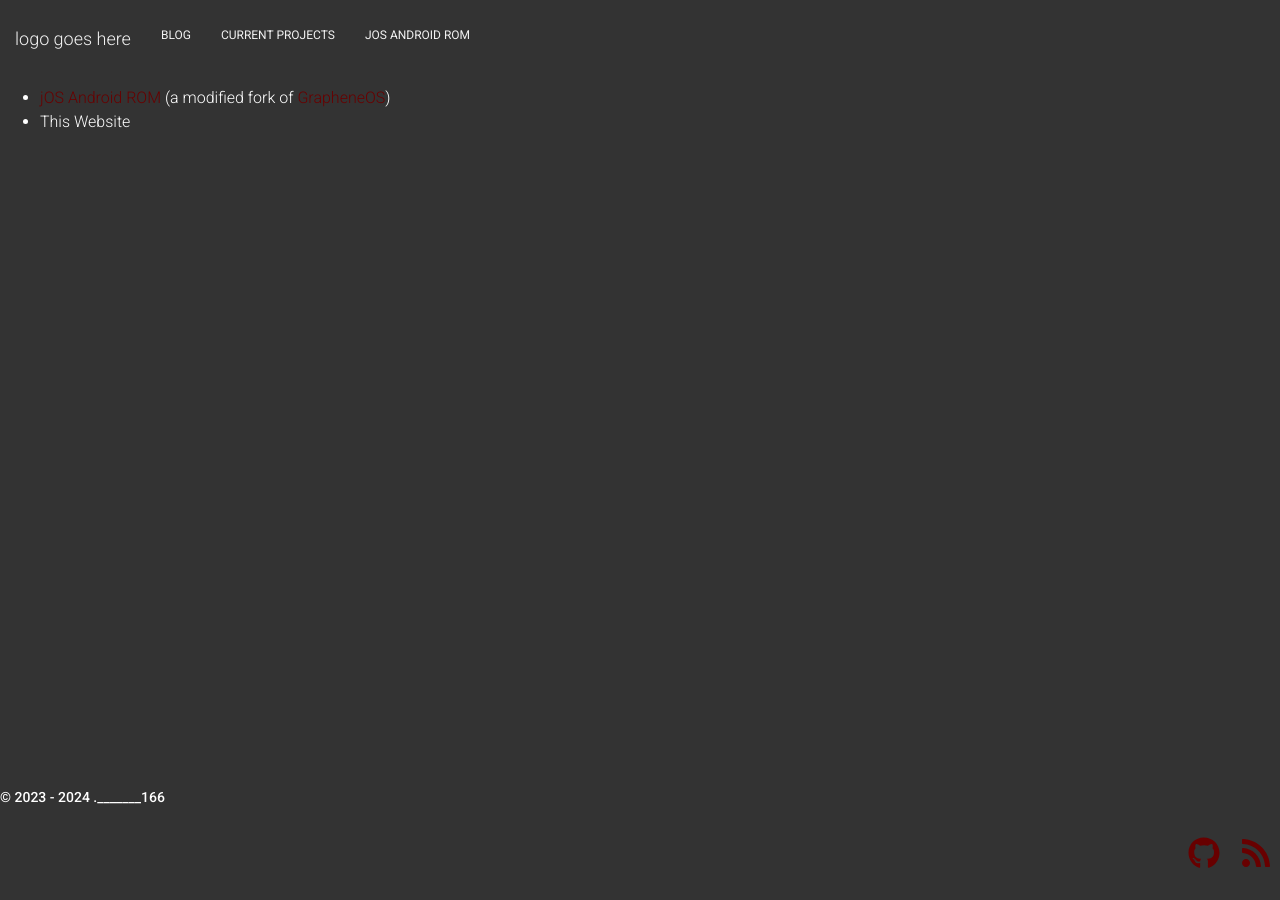
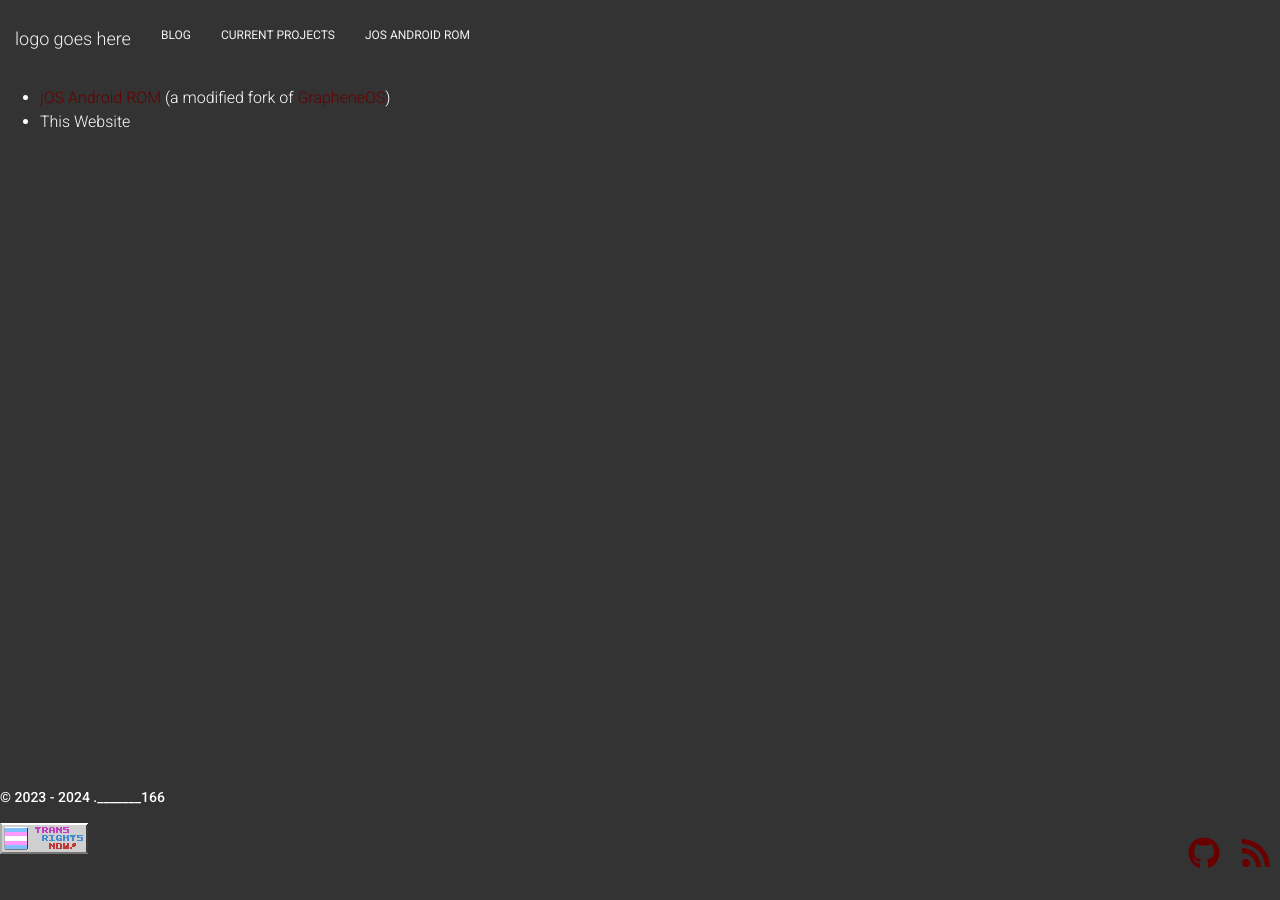
Before and after one commit to dot166/dot166.github.io, a Jekyll site: the page built from projects/index.html, in a window 1280 px wide. Built offline with Jekyll 4.4.1, drawn with Linux system fonts in a browser that asks for light colours.

Commit message:
add gif to footer

```diff
--- a/_layouts/default.html
+++ b/_layouts/default.html
@@ -9,6 +9,8 @@
     <link rel="stylesheet" href="https://fonts.googleapis.com/css?family=Roboto:300,400,500|Material+Icons+Outlined" />
 
     <link rel="alternate" type="application/rss+xml" title="{{ site.title }} - {{ site.description }}" href="{{ site.baseurl }}/feed.xml" />
+
+    <link rel="alternate" type="application/rss+xml" title="jOS Changelogs" href="{{ site.baseurl }}/changelog_feed.xml" />
 
   </head>
 
@@ -61,6 +63,7 @@
               <b>&copy; 2023 - {{ site.time | date: '%Y' }} ._______166 </b>
             </p>
           </div>
+          <img alt="Trans Rights Now! gif" src="{{ site.baseurl }}/assets/img/transnow2.gif"
           <div class="col-md">
             <div class="footer-icons">
               {% include footer-icons.html %}
```
Also changed, not shown: assets/img/transnow2.gif (added), 1 other file.
